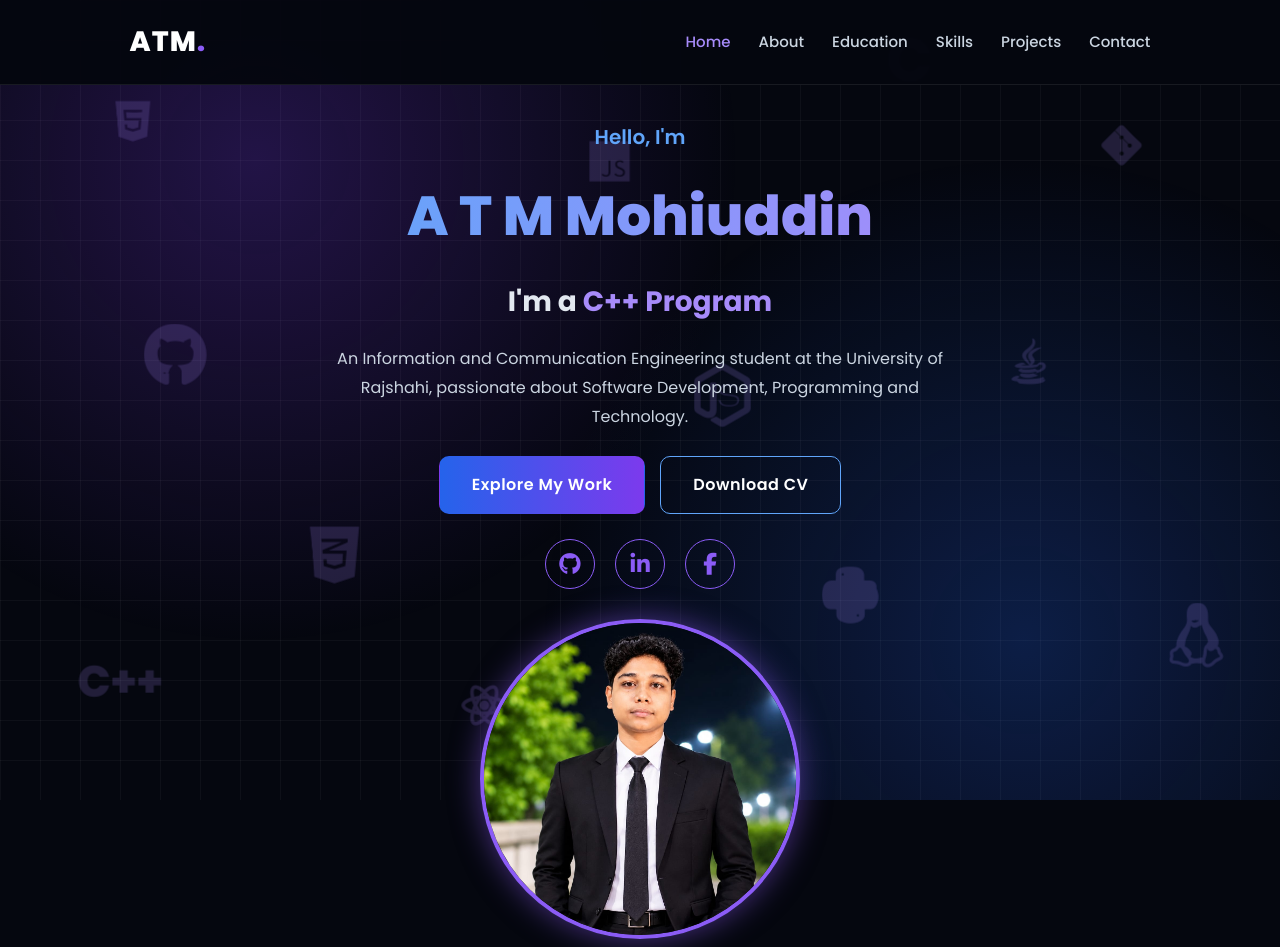
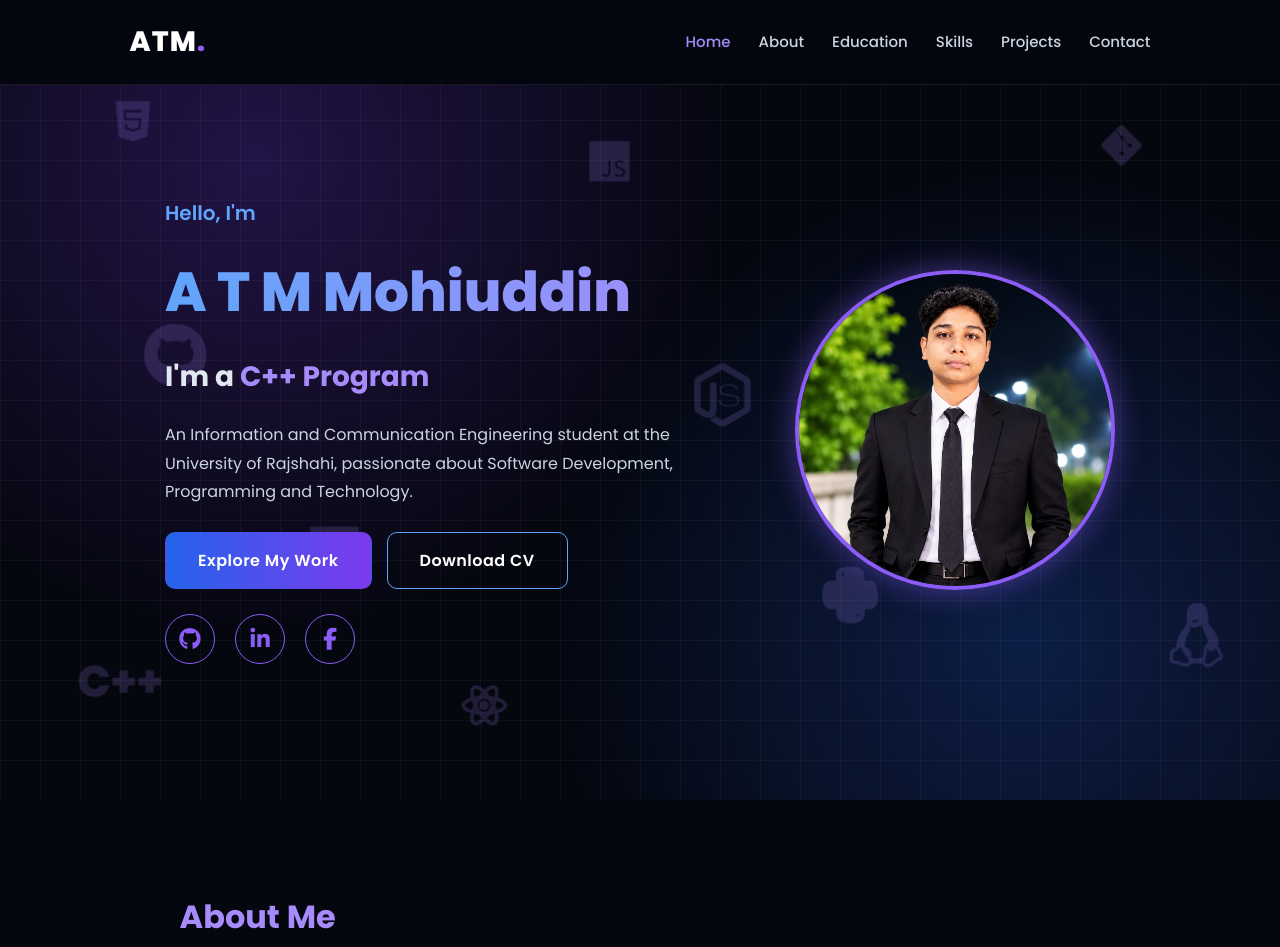
Before and after one commit to mohiuddin-codes/My-Portfolio, a plain HTML site: page index.html in a window 1280 px wide. Shown: the top 947 px of the page. Drawn offline with nearby package versions, Linux system fonts and the light colour scheme.

Commit message:
Improve hero section layout

```diff
--- a/style.css
+++ b/style.css
@@ -604,3 +604,30 @@ button:focus-visible {
 .skill-card span {
   font-size: 18px;
 }
+@media (min-width: 900px) {
+  .hero {
+    flex-direction: row;
+    justify-content: center;
+    gap: 70px;
+    text-align: left;
+    padding: 120px 8% 60px;
+  }
+
+  .hero-content {
+    margin: 0;
+    max-width: 560px;
+  }
+
+  .hero-description {
+    margin: 0 0 25px;
+  }
+
+  .hero-buttons,
+  .social-links {
+    justify-content: flex-start;
+  }
+
+  .hero-image {
+    margin-top: 0;
+  }
+}
```
